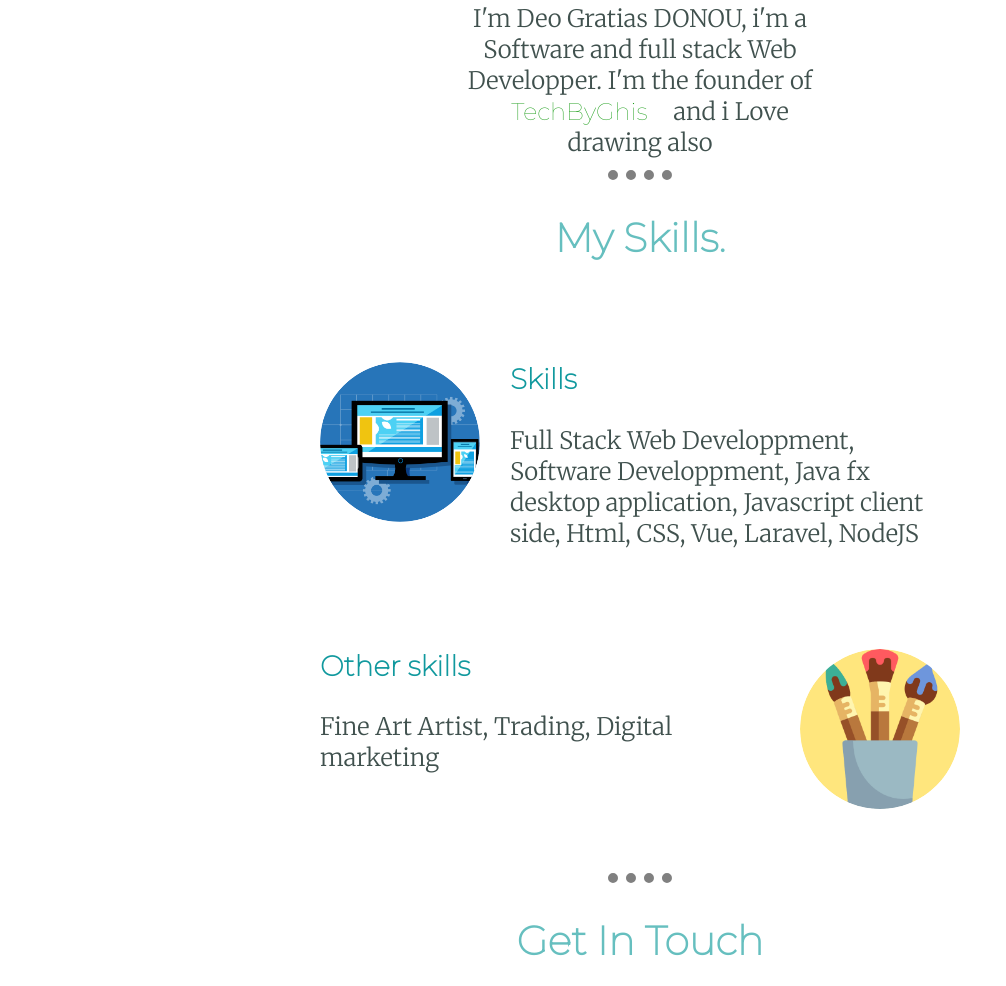
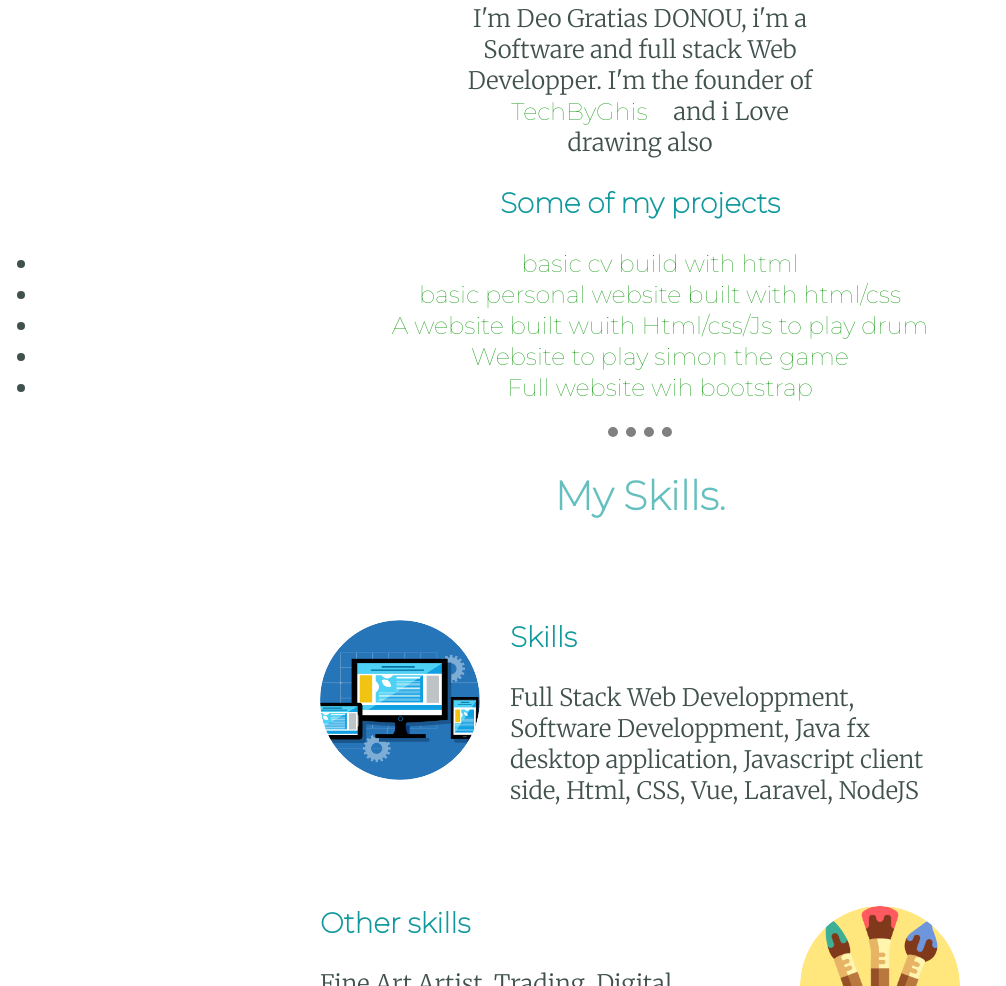
Before and after one commit to Nailghis/mysite, a plain HTML site: page index.html in a window 1280 px wide. Shown: the part 1050-2036 px from the top of the page, without its empty margins (0-1006 px from the left). Drawn offline with Linux system fonts and the light colour scheme.

Commit message:
added updated index file

```diff
--- a/index.html
+++ b/index.html
@@ -21,6 +21,14 @@
         <img class="progil-img" src="images/in_profil.jfif" alt="profil">
         <h2>Hello.</h2>
         <p class="intro">I'm Deo Gratias DONOU, i'm a Software and full stack Web Developper. I'm the founder of <a target="_blank" href="https://www.byghis.com/">TechByGhis</a>  and i Love drawing also</p>
+        <h3>Some of my projects</h3>
+        <ul>
+          <li><a href="https://nailghis.github.io/cv/" target="_blank">basic cv build with html</a></li>
+          <li><a href="https://nailghis.github.io/mysite/" target="_blank">basic personal website built with html/css</a></li>
+          <li><a href="https://nailghis.github.io/DrumKit/" target="_blank">A website built wuith Html/css/Js to play drum</a></li>
+          <li><a href=" https://nailghis.github.io/SimonGame/" target="_blank">Website to play simon the game</a></li>
+          <li><a href="https://nailghis.github.io/Tindog/" target="_blank">Full website wih bootstrap</a></li>
+        </ul>
       </div>
       <hr>
       <div class="skills">
```
